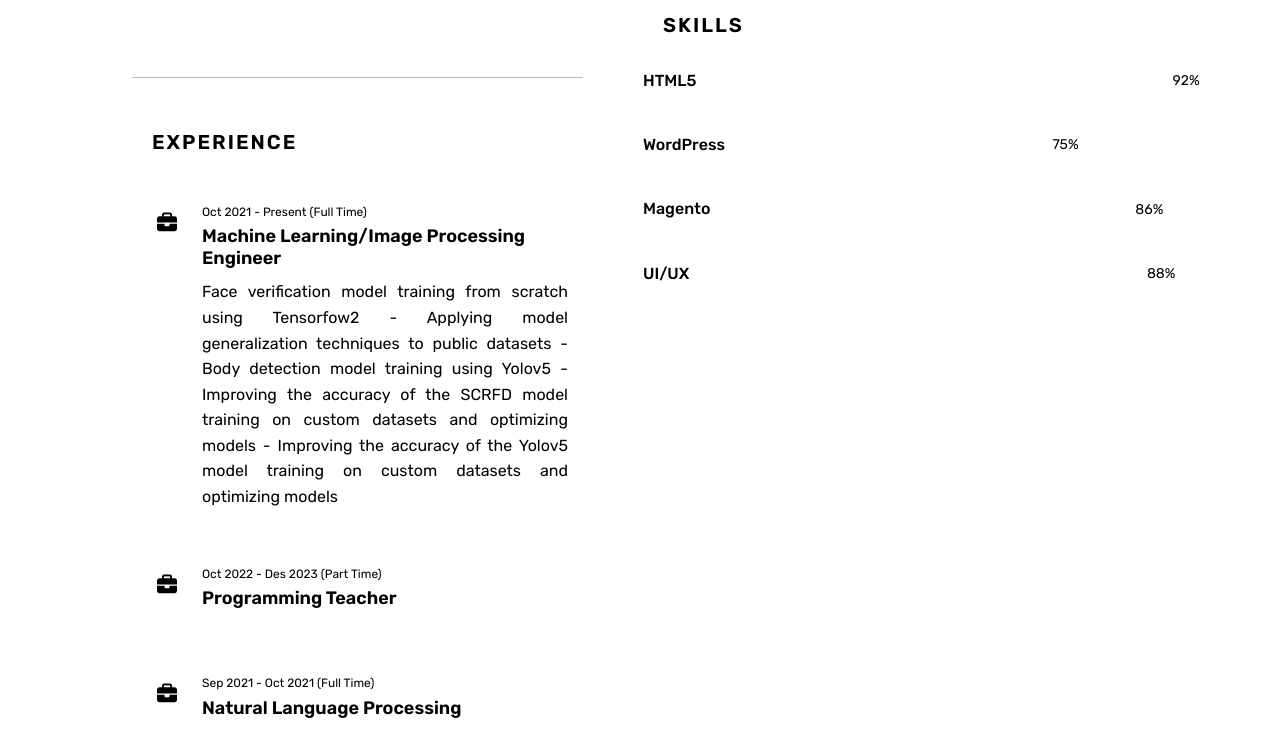
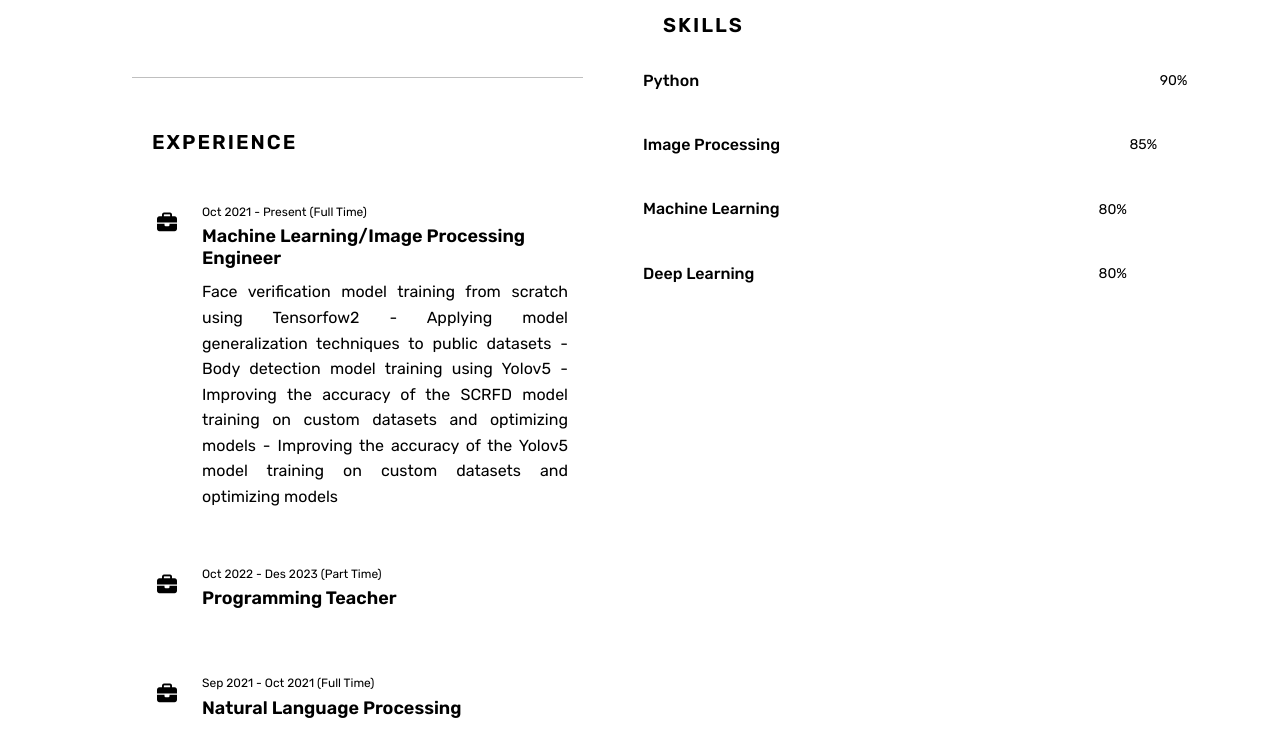
Before and after one commit to NahidEbrahimian/nahidebrahimian.github.io, a plain HTML site: page index.html in a window 1280 px wide. Shown: the part 1355-2111 px from the top of the page. Drawn offline with nearby package versions, Linux system fonts and the light colour scheme.

Commit message:
Edit skills

```diff
--- a/index.html
+++ b/index.html
@@ -273,34 +273,34 @@
                                     </div>
                                     <div class="skills">
                                         <div class="skill-lt">
-                                            <h6 class="dark-color">HTML5</h6>
+                                            <h6 class="dark-color">Python</h6>
                                             <div class="skill-bar">
-                                                <div class="skill-bar-in" role="progressbar" aria-valuenow="92" aria-valuemin="0" aria-valuemax="100">
-                                                    <span>92%</span>
+                                                <div class="skill-bar-in" role="progressbar" aria-valuenow="90" aria-valuemin="0" aria-valuemax="100">
+                                                    <span>90%</span>
                                                 </div>
                                             </div>
                                         </div>
                                         <div class="skill-lt">
-                                            <h6 class="dark-color">WordPress</h6>
+                                            <h6 class="dark-color">Image Processing</h6>
                                             <div class="skill-bar">
-                                                <div class="skill-bar-in" role="progressbar" aria-valuenow="72" aria-valuemin="0" aria-valuemax="100">
-                                                    <span>75%</span>
+                                                <div class="skill-bar-in" role="progressbar" aria-valuenow="85" aria-valuemin="0" aria-valuemax="100">
+                                                    <span>85%</span>
                                                 </div>
                                             </div>
                                         </div>
                                         <div class="skill-lt">
-                                            <h6 class="dark-color">Magento</h6>
+                                            <h6 class="dark-color">Machine Learning</h6>
                                             <div class="skill-bar">
-                                                <div class="skill-bar-in" role="progressbar" aria-valuenow="86" aria-valuemin="0" aria-valuemax="100">
-                                                    <span>86%</span>
+                                                <div class="skill-bar-in" role="progressbar" aria-valuenow="80" aria-valuemin="0" aria-valuemax="100">
+                                                    <span>80%</span>
                                                 </div>
                                             </div>
                                         </div>
                                         <div class="skill-lt">
-                                            <h6 class="dark-color">UI/UX</h6>
+                                            <h6 class="dark-color">Deep Learning</h6>
                                             <div class="skill-bar">
-                                                <div class="skill-bar-in" role="progressbar" aria-valuenow="88" aria-valuemin="0" aria-valuemax="100">
-                                                    <span>88%</span>
+                                                <div class="skill-bar-in" role="progressbar" aria-valuenow="80" aria-valuemin="0" aria-valuemax="100">
+                                                    <span>80%</span>
                                                 </div>
                                             </div>
                                         </div>
```
